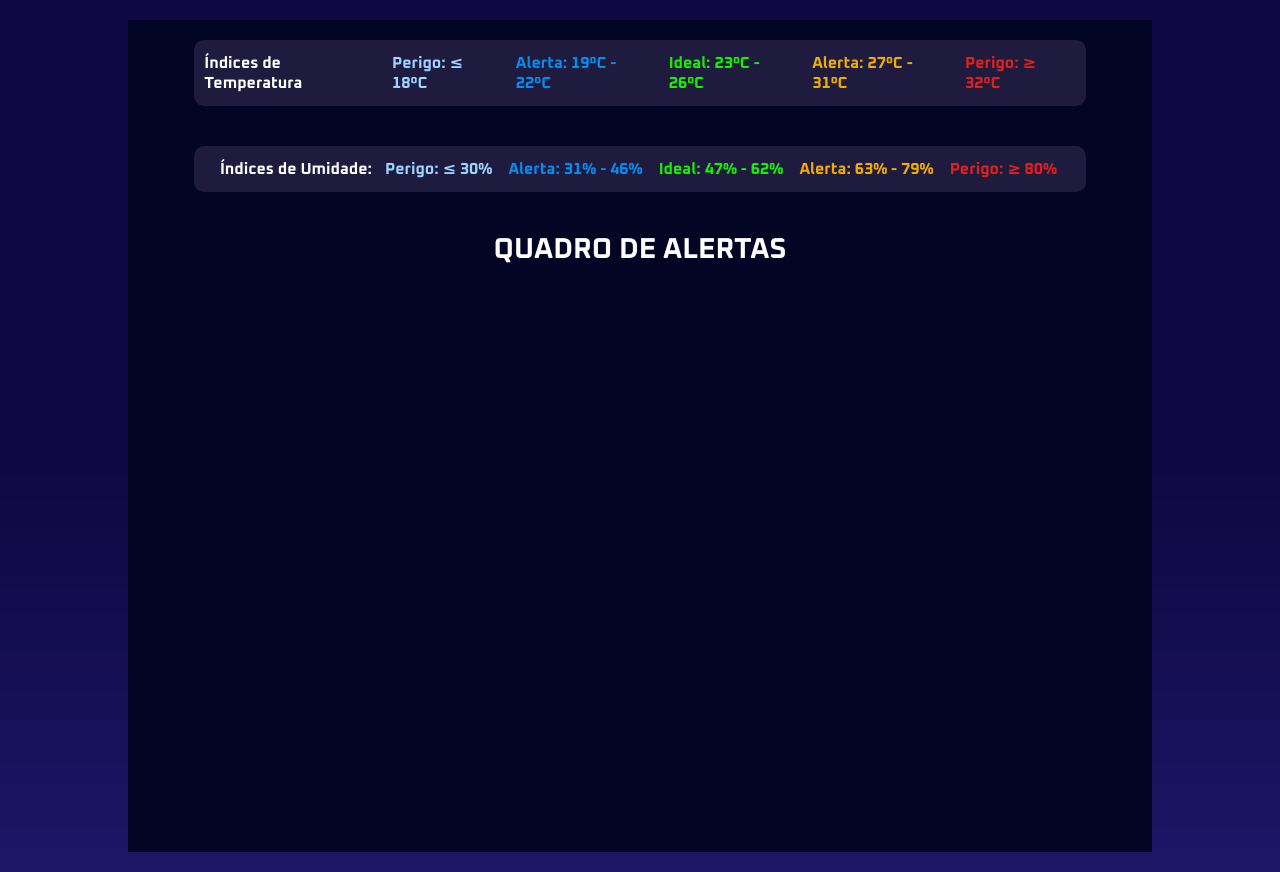
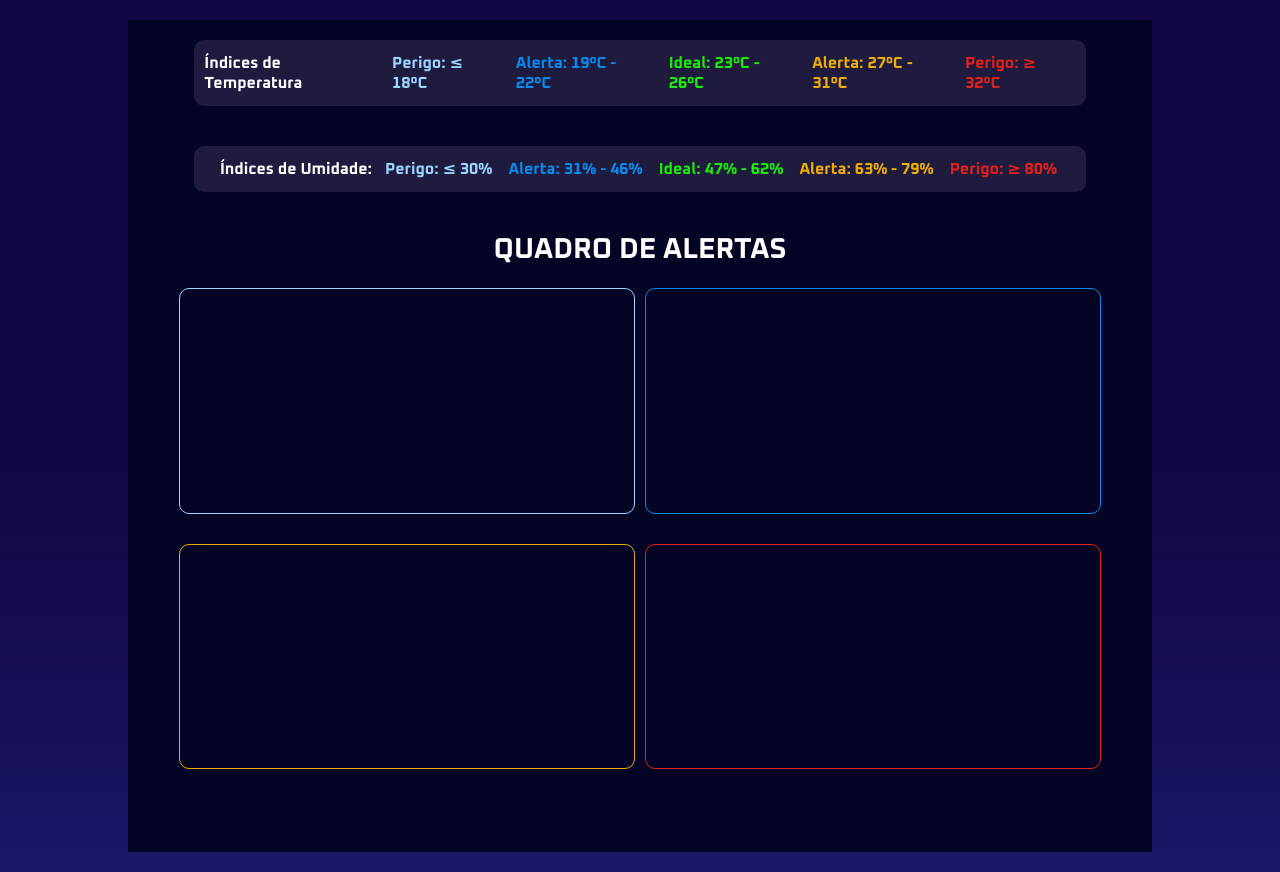
Before and after one commit to Alert-Center/Alert_Center, a website: page Site/public/quadroAlertas.html in a window 1280 px wide. Drawn offline with Linux system fonts and the light colour scheme; no server answers.

Commit message:
UPDATE: COLOCANDO BORDAS EM QUADRA QUADRADO PARA MOSTRAR O QUARTIL

```diff
--- a/Site/public/css/quadroAlerta.css
+++ b/Site/public/css/quadroAlerta.css
@@ -58,15 +58,37 @@ flex-wrap: wrap;
 grid-template-columns: repeat(2,1fr);
 grid-template-rows: repeat(2,40%);
 row-gap: 30px;
+column-gap: 10px;
+
 width: 100%;
 height: 100%;
 
+
 }
 .quartil{
+  border-radius: 10px;
   display: flex;
   flex-direction: column;
   overflow-y: scroll;
   row-gap: 30px;
+ padding: 20px;
+}
+
+.quartil:nth-child(1){
+border: 1px solid #9bd4ff;
+}
+
+.quartil:nth-child(2){
+  border: 1px solid #078BEE;
+
+}
+
+.quartil:nth-child(3){
+  border: 1px solid #eeac07;
+}
+
+.quartil:nth-child(4){
+  border: 1px solid #E0211B;
 }
 
 .alerta{
@@ -78,6 +100,8 @@ height: 100%;
   margin: auto;
   border-radius: 10px;
   background-color: #fff;
+  border: 5px solid #fff;
+
 
   ;
 }
```
